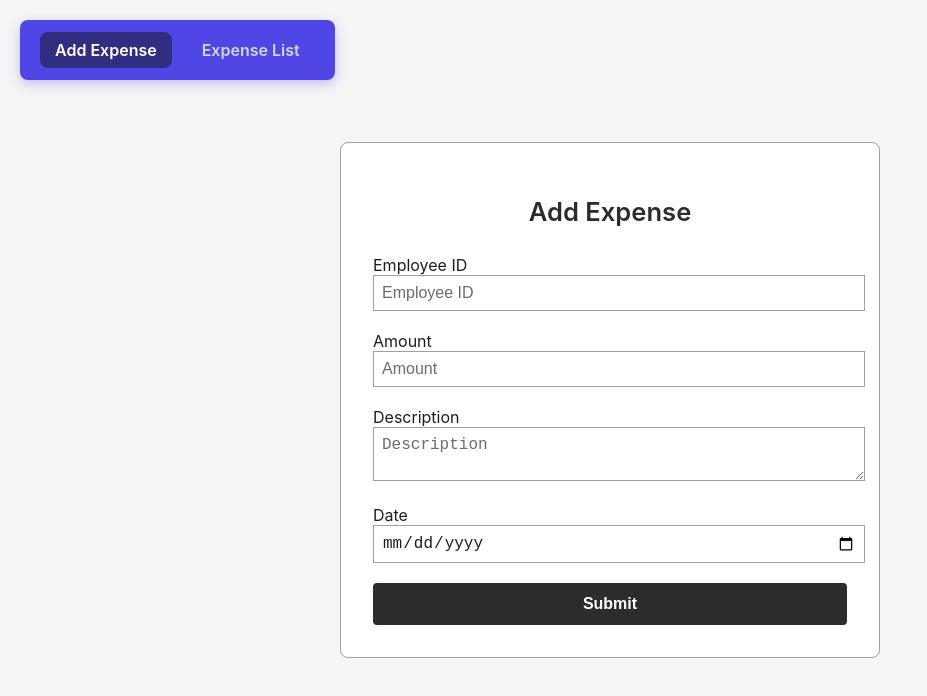
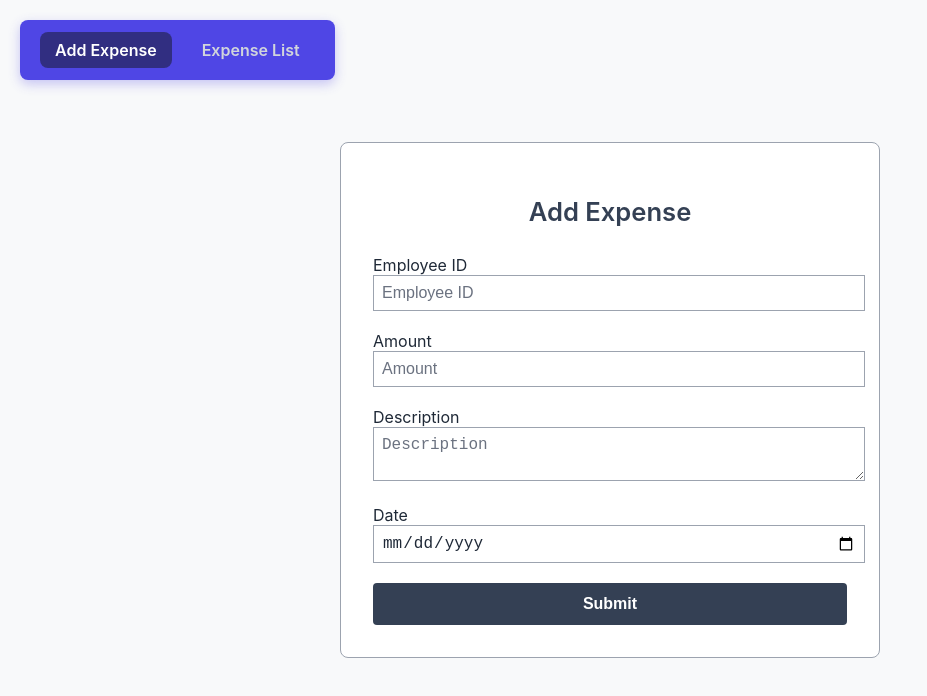
Before and after one commit to Pragalya03/my-reimbursement-portal, a React (Create React App) app in the folder reactapp/: page / in a window 1280 px wide. Shown: the top 696 px of the page, without its empty margins (0-927 px from the left). Built offline with nearby package versions, Linux system fonts and the light colour scheme.

Commit message:
Update ExpenseForm.css

```diff
--- a/reactapp/src/components/ExpenseForm.css
+++ b/reactapp/src/components/ExpenseForm.css
@@ -1,14 +1,14 @@
 :root {
-  --color-bg: #F5F5F5;
-  --color-card: #FFFFFF;
-  --color-text: #1E1E1E;
-  --color-text-secondary: #6C6C6C;
-  --color-primary: #2C2C2C;
-  --color-border: #A0A0A0;
+  --color-primary: #344054; /* Deep Slate Blue */
+  --color-secondary: #9CA3AF; /* Cool Gray */
+  --color-bg: #F8F9FA; /* Soft Warm Gray */
+  --color-card: #FFFFFF; /* Pure White */
+  --color-text: #1F2937; /* Charcoal */
+  --color-text-secondary: #6B7280; /* Muted Steel */
 
-  --status-approved: #8A7F63;
-  --status-pending: #C2B9A3;
-  --status-rejected: #A55B5B;
+  --status-approved: #6B8E6B; /* Sage Green */
+  --status-pending: #D1BFA3; /* Warm Taupe */
+  --status-rejected: #B85C5C; /* Desaturated Red */
 }
 
 body {
@@ -28,7 +28,7 @@ body {
   width: 90%;
   padding: 32px;
   border-radius: 8px;
-  border: 1px solid var(--color-border);
+  border: 1px solid var(--color-secondary);
   box-sizing: border-box;
   color: var(--color-text);
 }
@@ -45,7 +45,7 @@ body {
 .expense-form textarea {
   width: 100%;
   padding: 8px;
-  border: 1px solid var(--color-border);
+  border: 1px solid var(--color-secondary);
   font-size: 1rem;
   background: #fff;
   margin-bottom: 20px;
@@ -76,12 +76,12 @@ body {
 }
 
 .expense-form button:hover {
-  background: #3A3A3A;
+  background: #2A3340;
 }
 
 .error {
-  background: #f8dada;
-  border: 1px solid #e0a4a4;
+  background: #F9E5E5;
+  border: 1px solid var(--status-rejected);
   color: var(--status-rejected);
   padding: 8px;
   border-radius: 4px;
@@ -91,7 +91,7 @@ body {
 }
 
 .success {
-  background: #e5e2db;
+  background: #E8F0E8;
   border: 1px solid var(--status-approved);
   color: var(--status-approved);
   padding: 8px;
```
